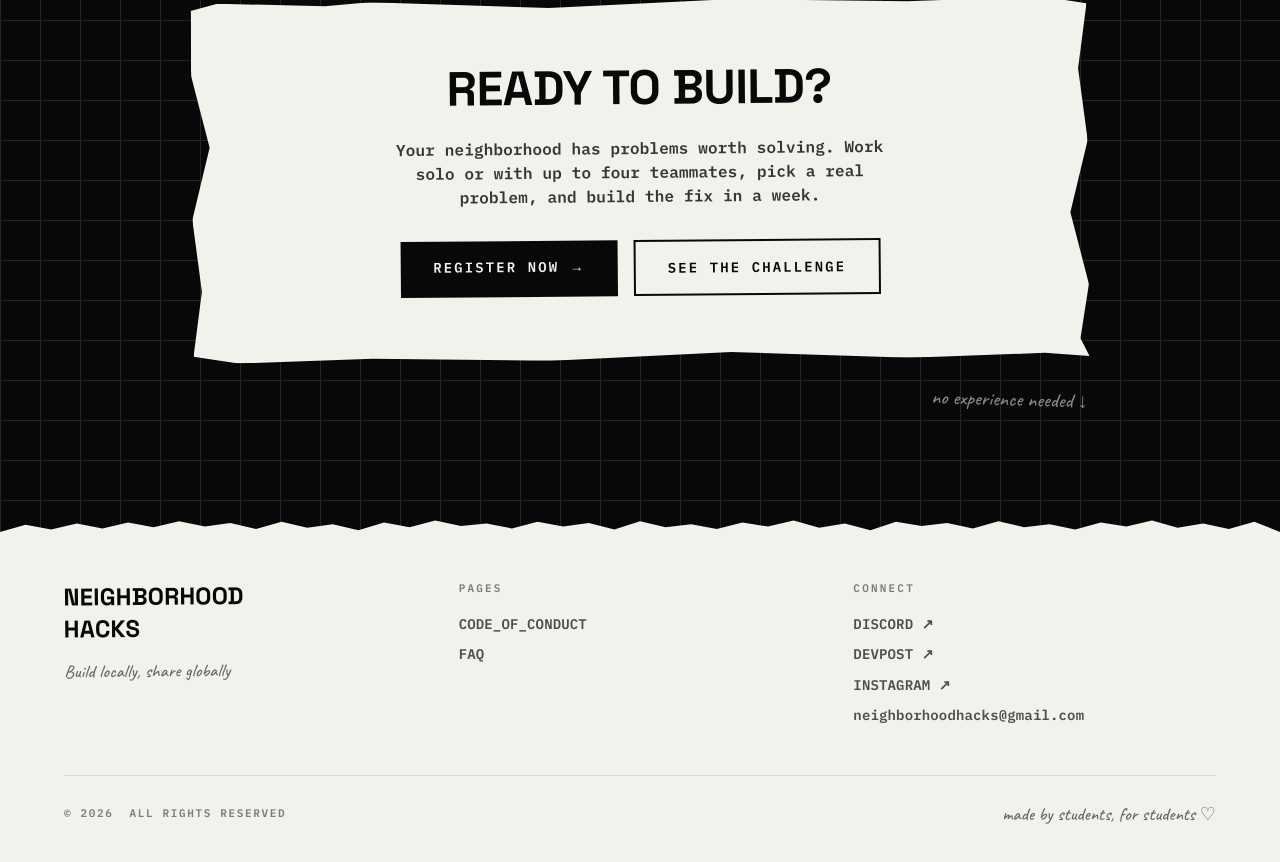
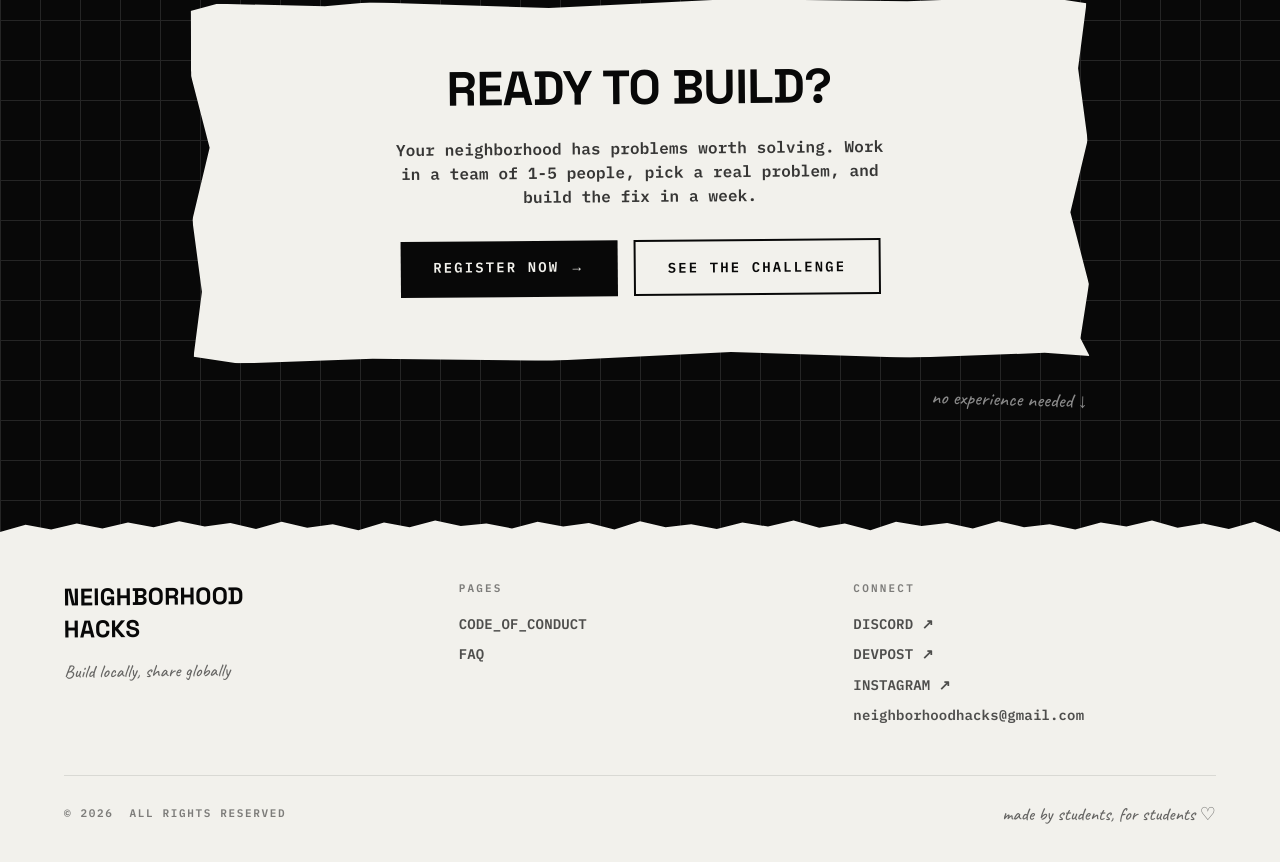
Before and after one commit to HotCometGames/neighborhood-hacks, a Next.js app: page / in a window 1280 px wide. Shown: the part 1740-2602 px from the top of the page. Built offline with nearby package versions, Linux system fonts and the light colour scheme.

Commit message:
Standardize homepage team size copy

```diff
--- a/src/app/page.tsx
+++ b/src/app/page.tsx
@@ -168,9 +168,8 @@ export default function Home() {
               READY TO BUILD?
             </h2>
             <p className="font-mono text-base text-near-black/80 mb-8 max-w-lg mx-auto font-semibold">
-              Your neighborhood has problems worth solving. Work solo or with
-              up to four teammates, pick a real problem, and build the fix in a
-              week.
+              Your neighborhood has problems worth solving. Work in a team of
+              1-5 people, pick a real problem, and build the fix in a week.
             </p>
             <div className="flex flex-col sm:flex-row gap-4 justify-center">
               <Link
```
